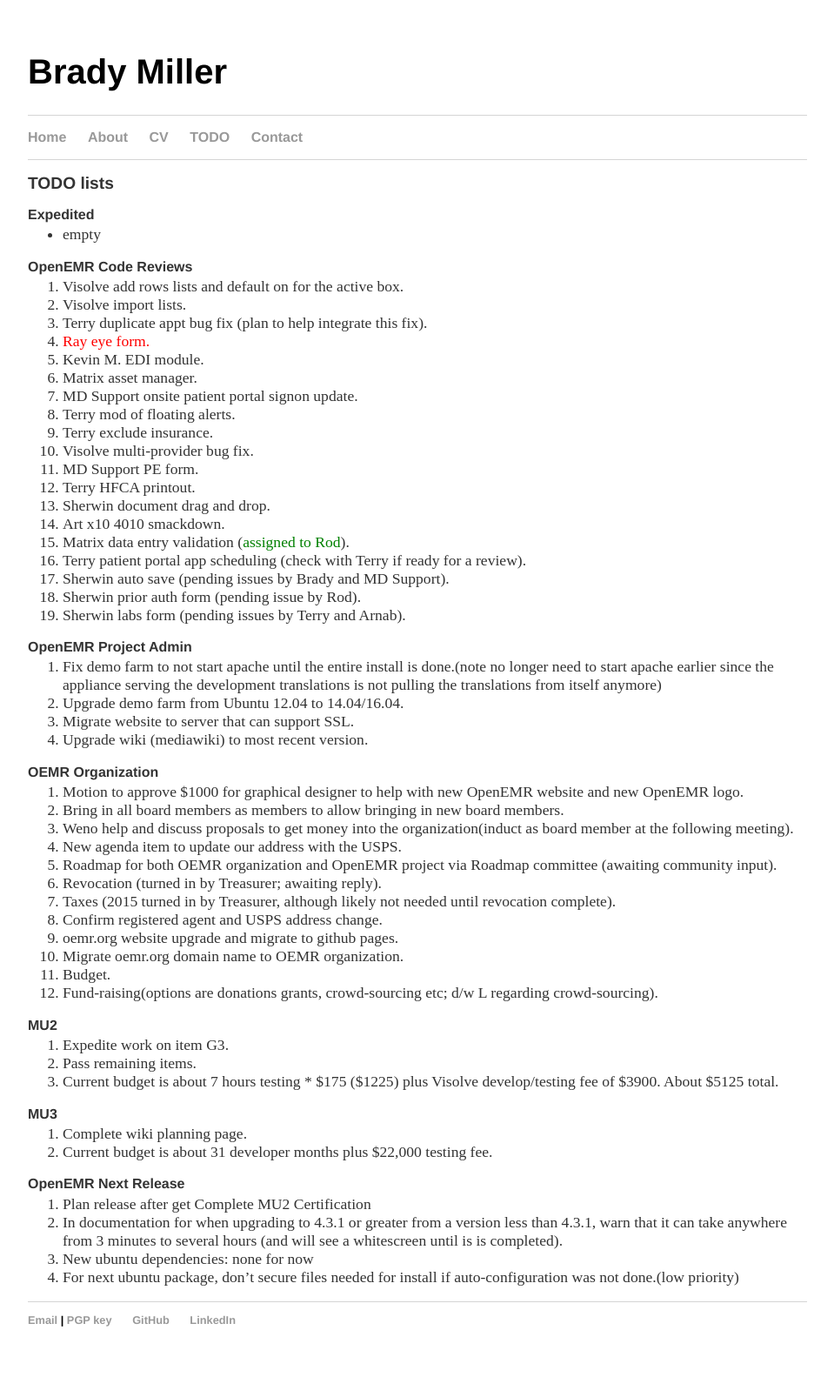
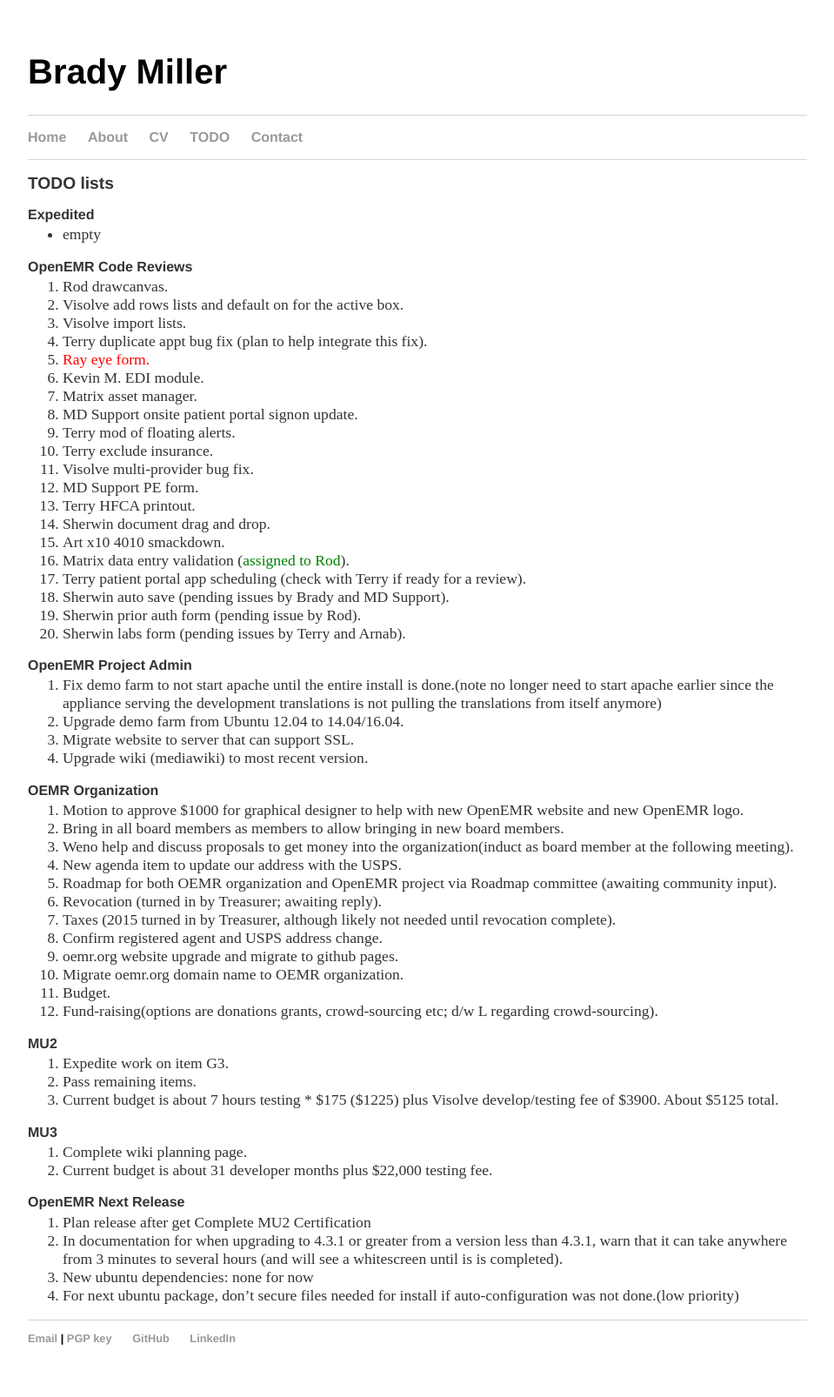
Before and after one commit to bradymiller/bradymiller.github.io, a Jekyll site: the page built from todo/index.md, in a window 1280 px wide. Shown: the whole page at 87% size, without its empty margins (160-1119 px from the left). Built offline with Jekyll 4.4.1, drawn with Linux system fonts in a browser that asks for light colours; before the commit the page ends 1585 px from its top, so only the background shows below that.

Commit message:
Update todo list

```diff
--- a/todo/index.md
+++ b/todo/index.md
@@ -7,6 +7,7 @@
 * empty
 
 ### OpenEMR Code Reviews
+1. Rod drawcanvas.
 1. Visolve add rows lists and default on for the active box.
 1. Visolve import lists.
 1. Terry duplicate appt bug fix (plan to help integrate this fix).
```
